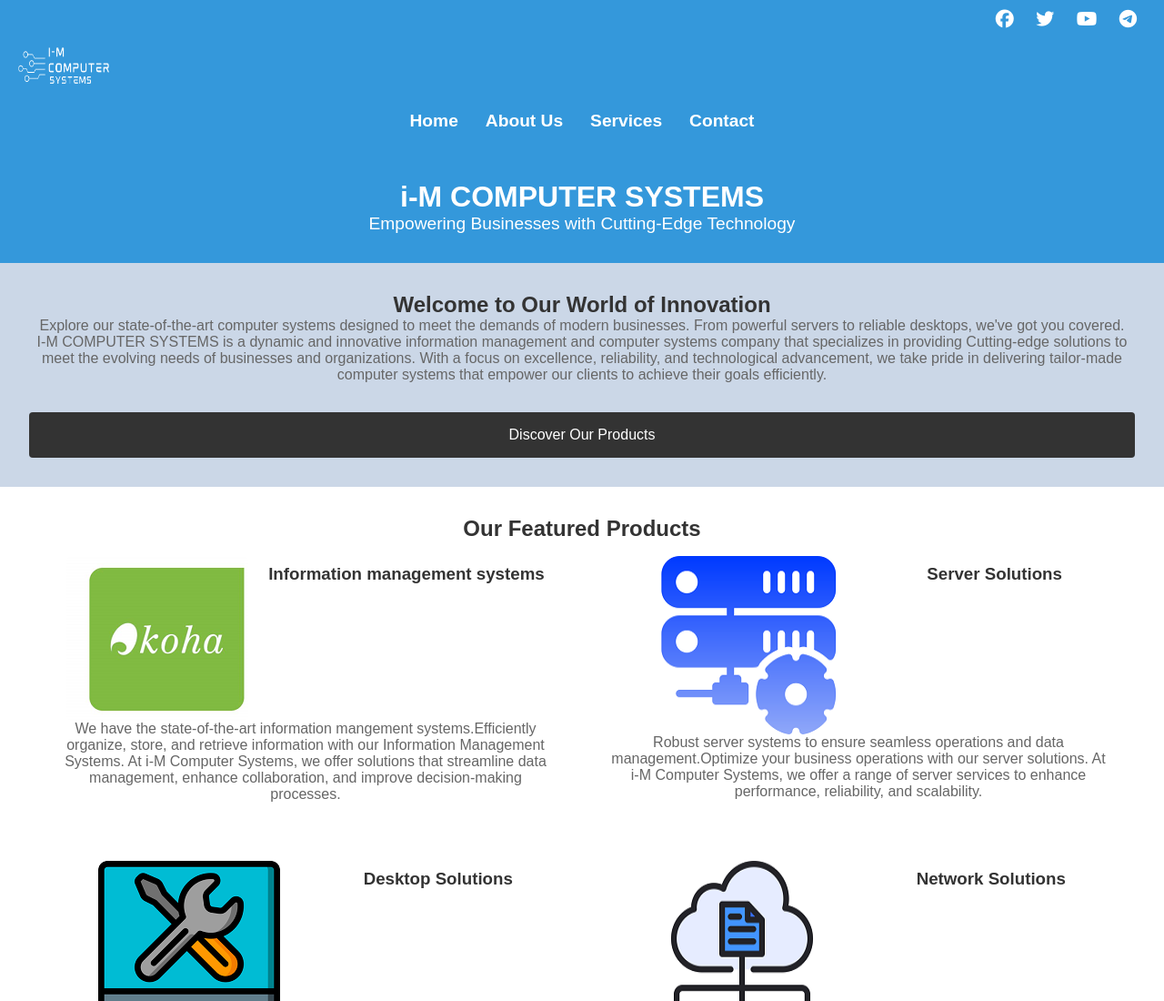
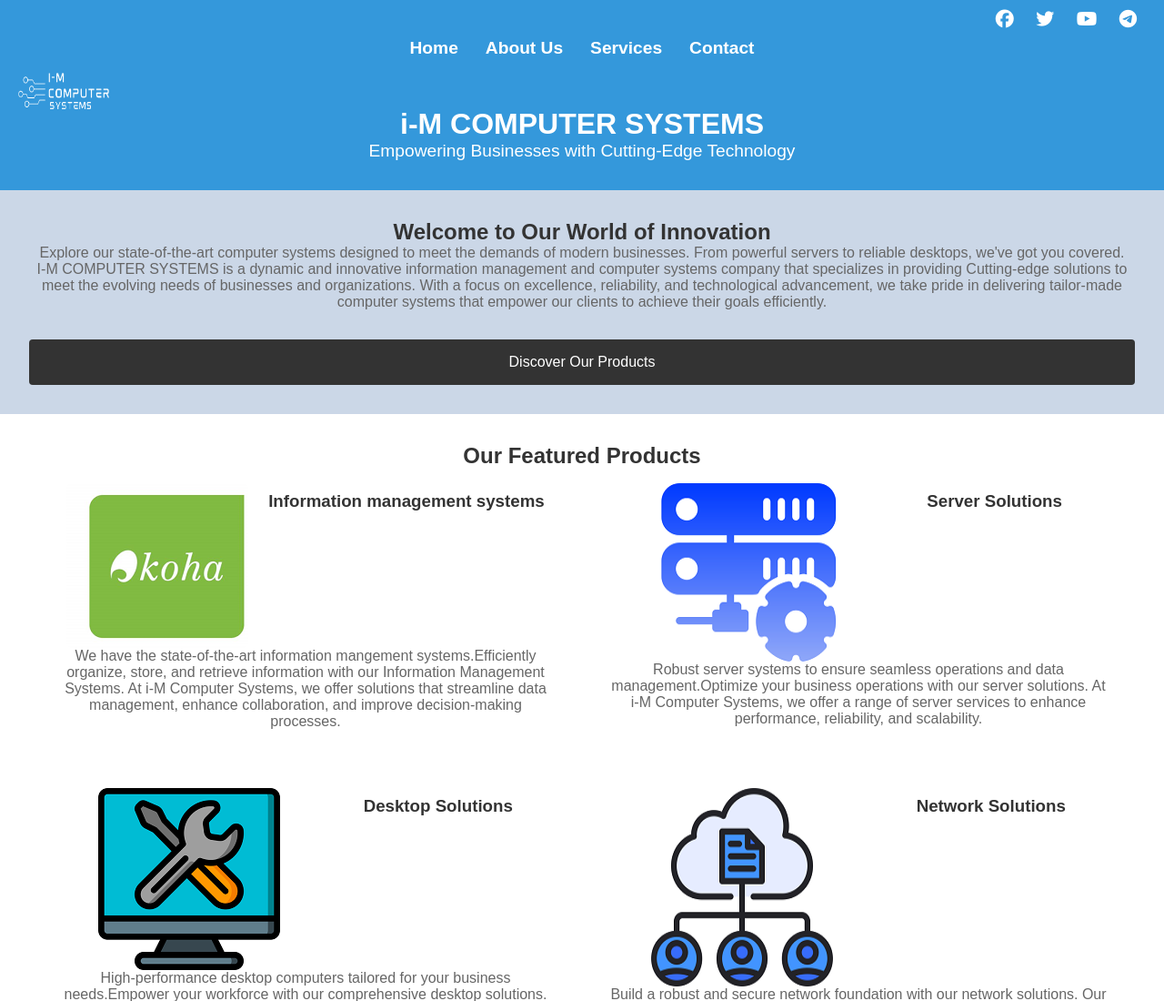
Before and after one commit to mbugua7890/imtest3, a plain HTML site: page index.html in a window 1280 px wide. Shown: the top 1100 px of the page at 91% size. Drawn offline with Linux system fonts and the light colour scheme.

Commit message:
Update style.css

```diff
--- a/style.css
+++ b/style.css
@@ -17,7 +17,7 @@ body {
 }
 #request-form {
     max-width: 600px;
-    margin: 20px auto;
+    margin: 56px auto;
     padding: 20px;
     background-color: #f4f4f4;
     border-radius: 8px;
@@ -52,7 +52,7 @@ textarea {
 
 /* Style the submit button */
 button {
-    background-color: #007bff;
+    background-color: #6699CC;
     color: #fff;
     padding: 10px 20px;
     border: none;
@@ -86,19 +86,16 @@ header {
 
 }
 .logo-container {
-    display: flex;
+    position: absolute;
     top: 80px;
     left: 20px;
-    justify-content: space-between;
-    align-items: center;
-    padding: 20px;
-
-
 }
 
 .logo-container img {
     max-width: 100px; /* Adjust the maximum width of the logo as needed */
     height: 40px;
+    margin-right: 20px;
+    shape-outside: circle(20px);
 }
 nav {
     margin-top: 10px;
```
